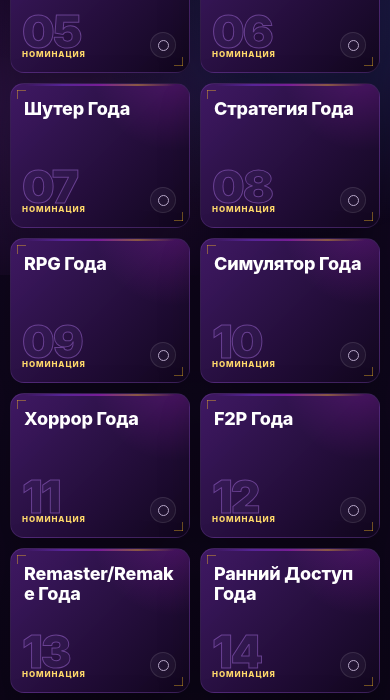
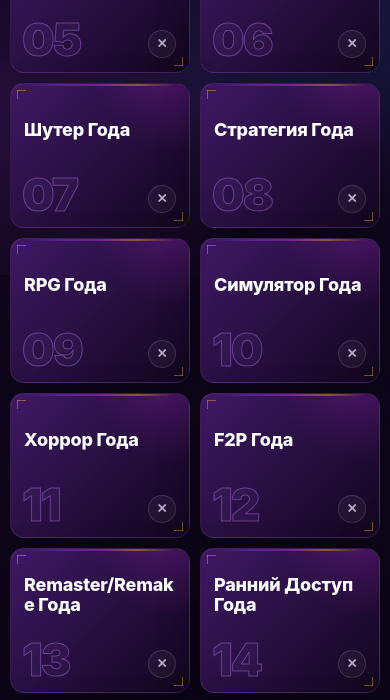
Before and after one commit to kondr1/bobro.github.io, a plain HTML site: page index.html in a window 390 px wide. Shown: the part 695-1395 px from the top of the page. Drawn offline with nearby package versions, Linux system fonts and the light colour scheme.

Commit message:
Апдейт дизайн
Refactor styles for better layout and spacing adjustments.

```diff
--- a/style.css
+++ b/style.css
@@ -321,7 +321,8 @@ main {
 
     position: relative;
     min-height: 190px;
-    padding: 27px 26px 20px;
+    /* сверху отступа нет: название само центрируется между верхним краем и номером */
+    padding: 0 26px 20px;
     overflow: hidden;
     border-radius: 21px;
     background:
@@ -397,11 +398,15 @@ main {
     opacity: 1;
 }
 
-/* Название номинации */
+/* Название номинации.
+   margin: auto 0 делит свободное место над номером поровну сверху и снизу,
+   поэтому и одна строка, и две стоят по центру между верхним краем и номером.
+   padding — минимальный воздух, если название очень длинное. */
 .category-name {
     position: relative;
     z-index: 1;
-    margin-bottom: 0;
+    margin: auto 0;
+    padding: 16px 0;
     color: #ffffff;
     font-size: 34px;
     font-weight: 850;
@@ -410,22 +415,21 @@ main {
     max-width: 90%;
 }
 
-/* Нижняя строка: номер + подпись слева, статус справа. Всё стоит на одной нижней линии */
+/* Нижняя строка: номер слева, статус справа, оба на одной нижней линии */
 .category-bottom {
     position: relative;
     z-index: 0;
     display: flex;
     align-items: flex-end;
     justify-content: space-between;
-    margin-top: auto;
-    padding-top: 14px;
+    margin-top: 0;
+    padding-top: 0;
 }
 
 .card-num {
     position: relative;
     display: flex;
     align-items: flex-end;
-    gap: 10px;
     margin: 0 0 0 -4px;
     pointer-events: none;
     transition: transform 0.35s ease;
@@ -443,38 +447,38 @@ main {
     transition: opacity 0.35s ease;
 }
 
+/* Подпись «НОМИНАЦИЯ» убрана: номер и так понятен */
 .card-num .num-label {
-    color: #ffd96a;
-    font-size: 12px;
-    font-weight: 850;
-    line-height: 0.8;
-    letter-spacing: 1.3px;
-    text-transform: uppercase;
+    display: none;
 }
 
 .category-card:hover .card-num .num {
     opacity: 1;
 }
 
+/* Статус: круглая иконка. ✕ = не проголосовано, ✓ = проголосовано */
 .card-status {
     position: relative;
     z-index: 1;
+    flex-shrink: 0;
     display: inline-flex;
     align-items: center;
     justify-content: center;
-    padding: 7px 13px;
-    border: 1px solid rgba(255, 255, 255, 0.10);
-    border-radius: 999px;
+    width: 38px;
+    height: 38px;
+    padding: 0;
+    border: 1px solid rgba(255, 255, 255, 0.12);
+    border-radius: 50%;
     background: rgba(255, 255, 255, 0.045);
     color: #b9a9ca;
-    font-size: 12px;
-    font-weight: 800;
-    white-space: nowrap;
-    transition: background-color 0.25s ease, border-color 0.25s ease, color 0.25s ease;
+    font-size: 17px;
+    font-weight: 900;
+    line-height: 1;
+    transition: background-color 0.25s ease, border-color 0.25s ease, color 0.25s ease, box-shadow 0.25s ease;
 }
 
 .card-status::before {
-    content: "Не проголосовано";
+    content: "✕";
 }
 
 .category-card.voted {
@@ -485,14 +489,14 @@ main {
     border-color: var(--gold);
     background: var(--gold);
     color: #160b03;
-    box-shadow: 0 0 18px rgba(251, 191, 36, 0.25);
+    box-shadow: 0 0 18px rgba(251, 191, 36, 0.28);
 }
 
 .category-card.voted .card-status::before {
-    content: "✓ Проголосовано";
-}
-
-/* Номер и подпись поднимаются вместе, на одинаковую высоту */
+    content: "✓";
+}
+
+/* Номер поднимается при наведении */
 @media (hover: hover) {
     .category-card:hover .card-num {
         transform: translateY(-4px);
@@ -1828,7 +1832,7 @@ body:has(.results-modal.active) .bg-fx * {
         --cs: 9px;
         min-width: 0;
         min-height: 145px;
-        padding: 15px 13px 14px;
+        padding: 0 13px 14px;
         border-radius: 14px;
     }
 
@@ -1852,6 +1856,7 @@ body:has(.results-modal.active) .bg-fx * {
 
     .category-name {
         max-width: 100%;
+        padding: 12px 0;
         font-size: 18px;
         line-height: 1.12;
         letter-spacing: -0.2px;
@@ -1859,15 +1864,9 @@ body:has(.results-modal.active) .bg-fx * {
         word-break: normal;
     }
 
-    .category-bottom { padding-top: 10px; }
-
-    /* Номер и подпись друг под другом, статус кружком, всё на одной нижней линии */
-    .card-num {
-        flex-direction: column;
-        align-items: flex-start;
-        gap: 0;
-        margin: 0 0 0 -2px;
-    }
+    .category-bottom { padding-top: 0; }
+
+    .card-num { margin: 0 0 0 -2px; }
 
     .card-num .num {
         font-size: 46px;
@@ -1876,32 +1875,11 @@ body:has(.results-modal.active) .bg-fx * {
         -webkit-text-stroke-width: 1px;
     }
 
-    .card-num .num-label {
-        font-size: 8px;
-        line-height: 1;
-        letter-spacing: 0.9px;
-    }
-
+    /* Иконка статуса поменьше; ✕ / ✓ берутся из основных правил */
     .card-status {
-        width: 26px;
-        height: 26px;
-        padding: 0;
+        width: 28px;
+        height: 28px;
         font-size: 13px;
-    }
-
-    .card-status::before {
-        content: "";
-        width: 9px;
-        height: 9px;
-        border: 1.5px solid #b9a9ca;
-        border-radius: 50%;
-    }
-
-    .category-card.voted .card-status::before {
-        content: "✓";
-        width: auto;
-        height: auto;
-        border: 0;
     }
 
     /* Окно номинации */
@@ -2243,10 +2221,15 @@ body:has(.results-modal.active) .bg-fx * {
 
     .category-card {
         min-height: 132px;
-        padding: 13px 10px 12px;
-    }
-
-    .category-name { font-size: 16px; }
+        padding: 0 10px 12px;
+    }
+
+    .category-name {
+        padding: 10px 0;
+        font-size: 16px;
+    }
+
+    .card-num .num { font-size: 40px; }
 
     .modal-content { padding: 14px 11px 12px; }
 
```
